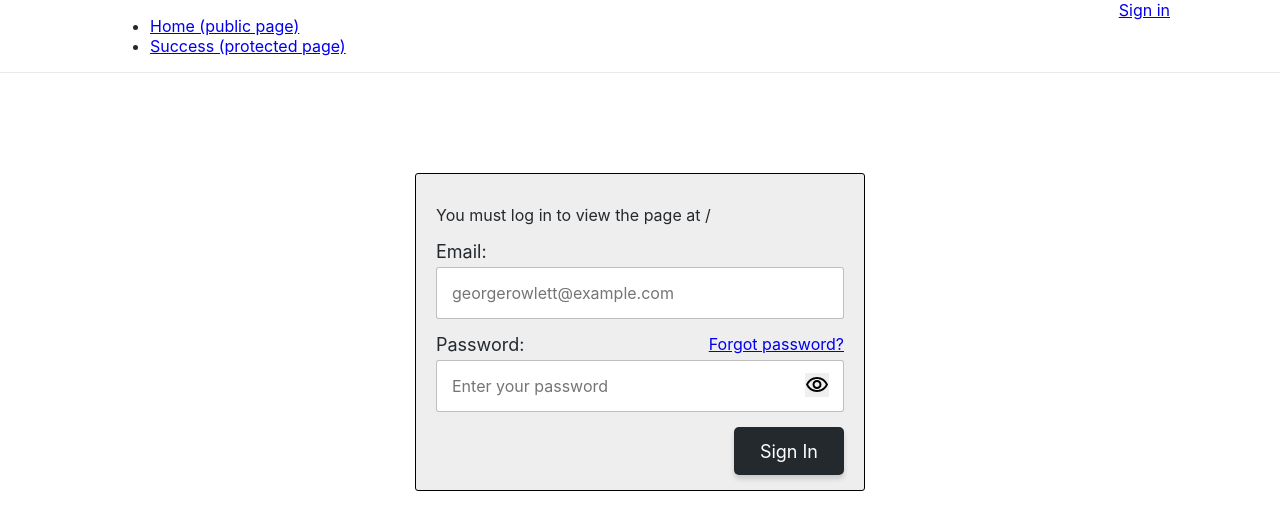
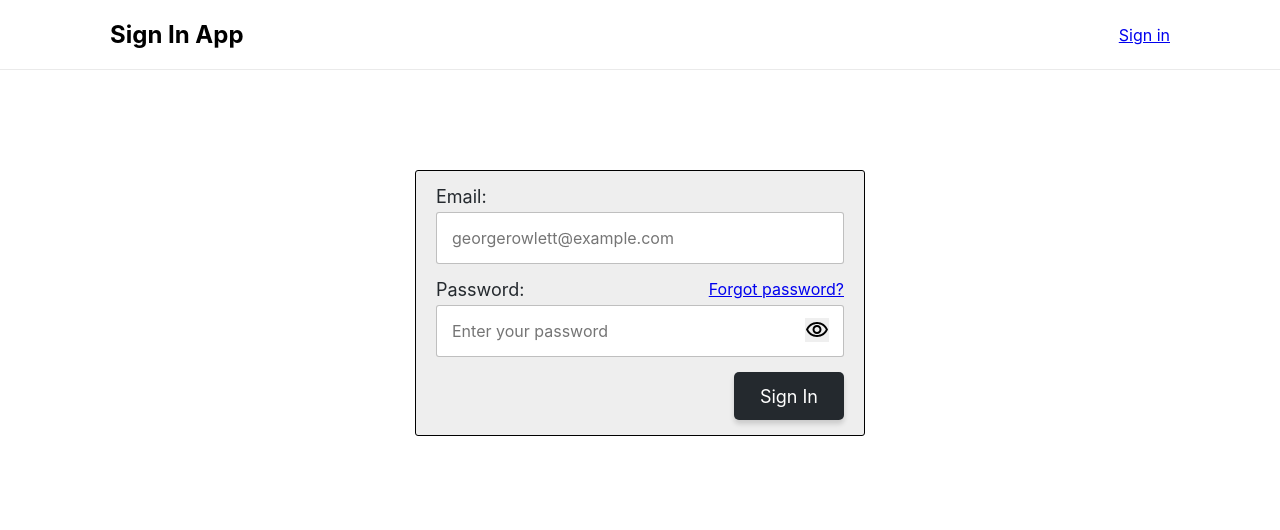
Before and after one commit to alanreidt/sign-in-app, a React (Create React App) app: page /sign-in in a window 1280 px wide. Shown: the top 530 px of the page. Built offline with nearby package versions, Linux system fonts and the light colour scheme.

Commit message:
Update sign in logic (closes #92)

```diff
--- a/src/App.js
+++ b/src/App.js
@@ -3,6 +3,7 @@ import {
   Switch,
   Route,
   Link,
+  useLocation,
 } from 'react-router-dom';
 import styled from 'styled-components';
 
@@ -27,25 +28,33 @@ const StyledContainer = styled(Container)`
   }
 `;
 
+const Logo = styled.h1`
+  margin-top: 0;
+  margin-bottom: 0;
+
+  font-size: 24px;
+  font-weight: 700;
+  color: #000;
+  text-decoration: none;
+`;
+
 const containerMaxWidth = '1120px';
 
 function App() {
+  const location = useLocation();
+  const mainPagePathname = '/';
+  const isMainPage = location.pathname === '/';
+
   return (
     <div className="App">
       <NavBar>
         <StyledContainer
           flexFlow="row nowrap"
+          alignItems="center"
           justifyContent="space-between"
           maxWidth={containerMaxWidth}
         >
-          <ul>
-            <li>
-              <Link to="/">Home (public page)</Link>
-            </li>
-            <li>
-              <Link to="/success">Success (protected page)</Link>
-            </li>
-          </ul>
+          <Logo as={isMainPage ? 'h1' : Link} to={mainPagePathname}>Sign In App</Logo>
 
           <AuthButton />
         </StyledContainer>
--- a/src/components/NavBar.js
+++ b/src/components/NavBar.js
@@ -3,6 +3,8 @@ import styled from 'styled-components';
 export default styled.header`
   display: block;
   width: 100%;
+  padding-top: 20px;
+  padding-bottom: 20px;
 
   border-bottom: 1px solid #eaeaea;
 `;
--- a/src/pages/SignInPage.js
+++ b/src/pages/SignInPage.js
@@ -30,7 +30,6 @@ function SignInPage() {
   const [password, setPassword] = useState('');
   const [showWrongCredentialsError, setShowWrongCredentialsError] = useState(false);
 
-  const { from } = location.state || { from: { pathname: '/' } };
 
   const handleFormSubmit = async (event) => {
     event.preventDefault();
@@ -41,6 +40,8 @@ function SignInPage() {
       setShowWrongCredentialsError(true);
       return;
     }
+
+    const { from } = location.state || { from: { pathname: '/success' } };
 
     history.replace(from);
   };
@@ -59,8 +60,6 @@ function SignInPage() {
   return (
     <Page>
       <Box maxWidth={450}>
-        <p>You must log in to view the page at {from.pathname}</p>
-
         <form onSubmit={handleFormSubmit}>
           <Spacing vertical="15px">
             <Input
```
